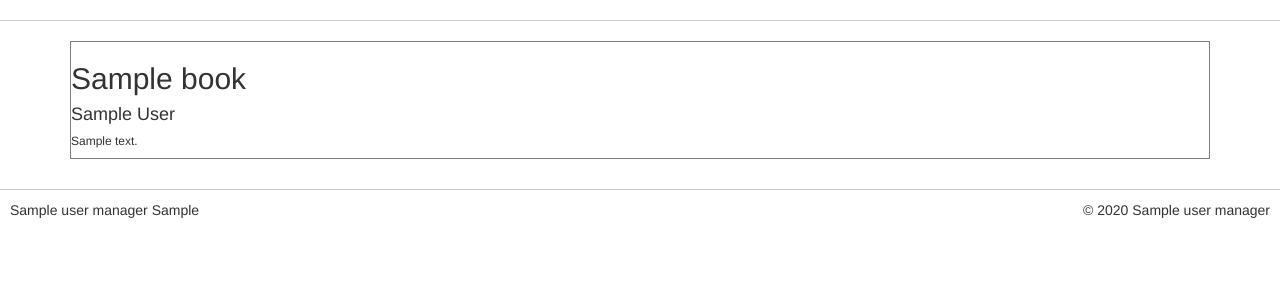
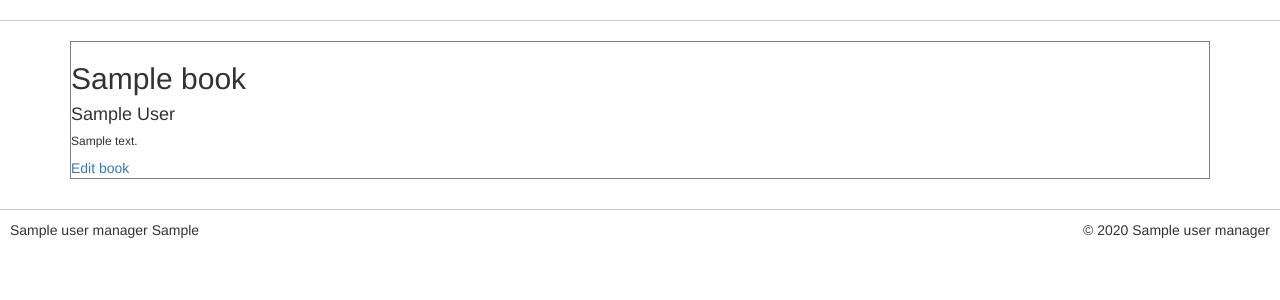
Before and after one commit to srwatchman/update_a_book, a Flask app: template templates/all_books.html in a window 1280 px wide. Shown: the part 82-382 px from the top of the page. Run offline with Flask 2, Linux system fonts and the light colour scheme; the template is opened without the code that fills it: most values are stand-ins (such as "Sample title", 1, 10 or a date in 2020); some libraries are stand-ins or nearby versions.

Commit message:
in progress...

```diff
--- a/app.py
+++ b/app.py
@@ -5,10 +5,12 @@
 # - Using string-based templates (instead of file-based templates)
 
 import datetime
+from enum import unique
 from flask import Flask, request, render_template_string, render_template
 from flask_babelex import Babel
 from flask_sqlalchemy import SQLAlchemy
 from flask_user import current_user, login_required, roles_required, UserManager, UserMixin
+from werkzeug.utils import redirect
 
 
 # Class-based application configuration
@@ -88,6 +90,13 @@ def create_app():
     # Setup Flask-User and specify the User data-model
     user_manager = UserManager(app, db, User)
 
+    class Book_data(db.Model):
+        __tablename__ = 'book_data'
+        id = db.Column(db.Integer(), primary_key=True)
+        author = db.Column(db.String(20), unique=True)
+        title = db.Column(db.String(20), unique=True)
+        description = db.Column(db.String(50), unique=True)
+
     # Create all database tables
     db.create_all()
 
@@ -161,17 +170,30 @@ def create_app():
         my_list_of_books = [row for row in books]
         return render_template('all_books.html', books=my_list_of_books)
 
-    @app.route('/add_book', methods={'GET','POST'})
+    @app.route('/add_book/<book_id>', methods={'GET','POST'})
     @login_required
-    def addbook():
-        if request.method == 'POST':
-            author = request.form['author']
-            title = request.form['title']
-            description = request.form['description']
+    def add_book(book_id):
 
-            returnStatus = db.engine.execute('INSERT INTO Book (author, title, description) VALUES (?, ?, ?)', (author, title, description),commit=True)
-            return render_template('add_book.html', book_title=title)
-        return render_template('add_book.html', book_title="")
+        book = Book_data.query.filter(Book_data.id == book_id).first()
+
+        if request.method == 'GET':
+            request.form.author = book.author
+            request.form.title = book.title
+            request.form.description = book.description
+
+        elif request.method == 'POST':
+            book.author = request.form['author']
+            book.title = request.form['title']
+            book.description = request.form['description']
+
+            db.session.add(book_id)
+            db.session.commit()
+            return redirect('home_page')
+
+
+            #returnStatus = db.engine.execute('INSERT INTO Book (author, title, description) VALUES (?, ?, ?)', (author, title, description),commit=True)
+            #return render_template('add_book.html', book_title=title)
+        return render_template('add_book.html', author = book.author, title = book.title, description = book.description)
 
 
     return app
--- a/templates/add_book.html
+++ b/templates/add_book.html
@@ -9,15 +9,15 @@
 <form method="post">
     <div class="form-group">
         <label for="author">Author</label>
-        <input type="text" name="author" required placeholder="Author">
+        <input type="text" name="author" required placeholder="request.form.author">
     </div>
     <div class="form-group">
         <label for="title">Title</label>
-        <input type="text" name="title" required placeholder="Title">
+        <input type="text" name="title" required placeholder="request.form.title">
     </div>
     <div class="form-group">
         <label for="description">Description</label>
-        <input type="text" name="description" required placeholder="Description">
+        <input type="text" name="description" required placeholder="request.form.description">
     </div>
 
     <input type="submit">
--- a/templates/all_books.html
+++ b/templates/all_books.html
@@ -2,11 +2,12 @@
 
 {% block body_content %}
 
-    {% for book in books%}
+    {% for book in books %}
         <div class="marx">
             <h2>{{ book['title']}}</h2>
             <h4>{{ book['author']}}</h4>
             <h6>{{ book['description']}}</h6>
+            <a href="{{ url_for('add_book', book_id=1) }}">Edit book</a>
         </div>
     {% endfor %}
 
--- a/templates/flask_user_layout.html
+++ b/templates/flask_user_layout.html
@@ -64,7 +64,7 @@ nav {
           <a class="navbar-brand" href="{{url_for('home_page')}}">Home</a>
           <a class="navbar-brand" href="{{url_for('admin_page')}}">Admin</a>
           <a class="navbar-brand" href="{{url_for('all_books')}}">See Our Books</a>
-          <a class="navbar-brand" href="{{url_for('addbook')}}">Add a Book</a>
+          <a class="navbar-brand" href="{{url_for('add_book', book_id = 1)}}">Add a Book</a>
           <a class="navbar-brand" href="{{url_for('contact_page')}}">Contact Us</a>
           <div class="pull-right">
             {% if call_or_get(current_user.is_authenticated) %}
```
Also changed, not shown: basic_app.sqlite.
